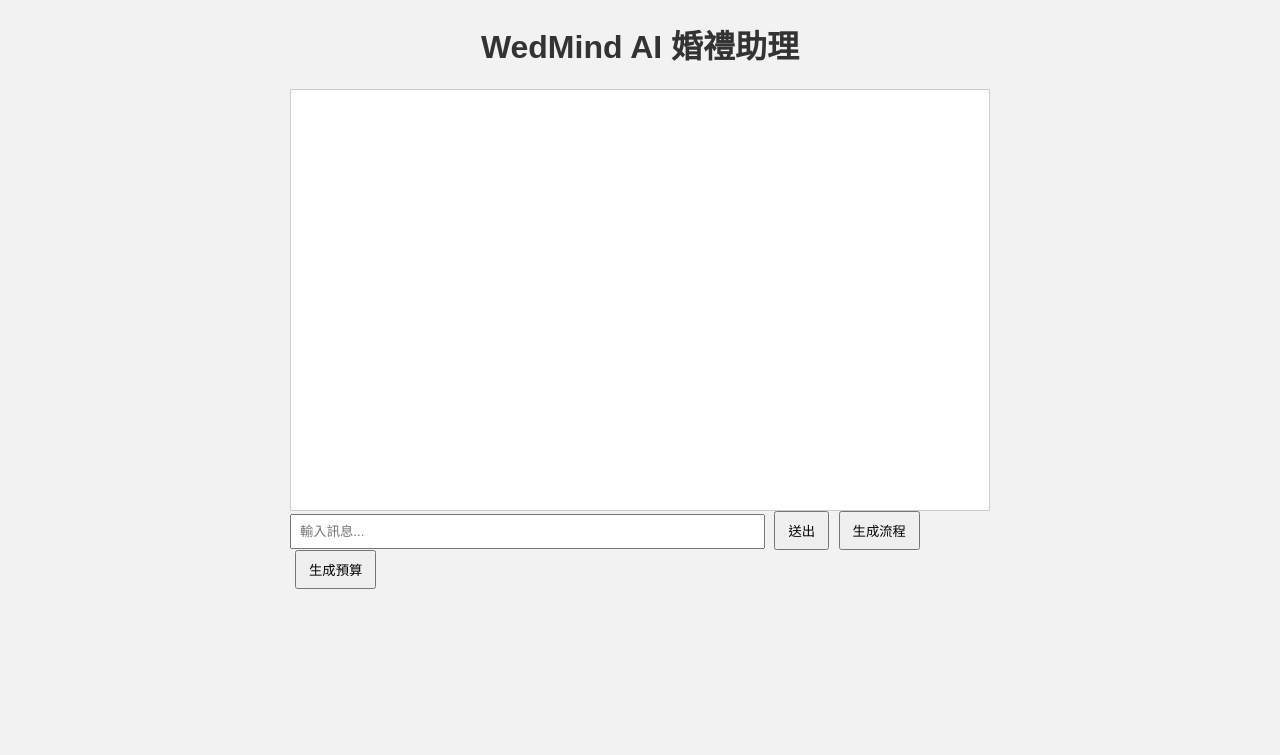
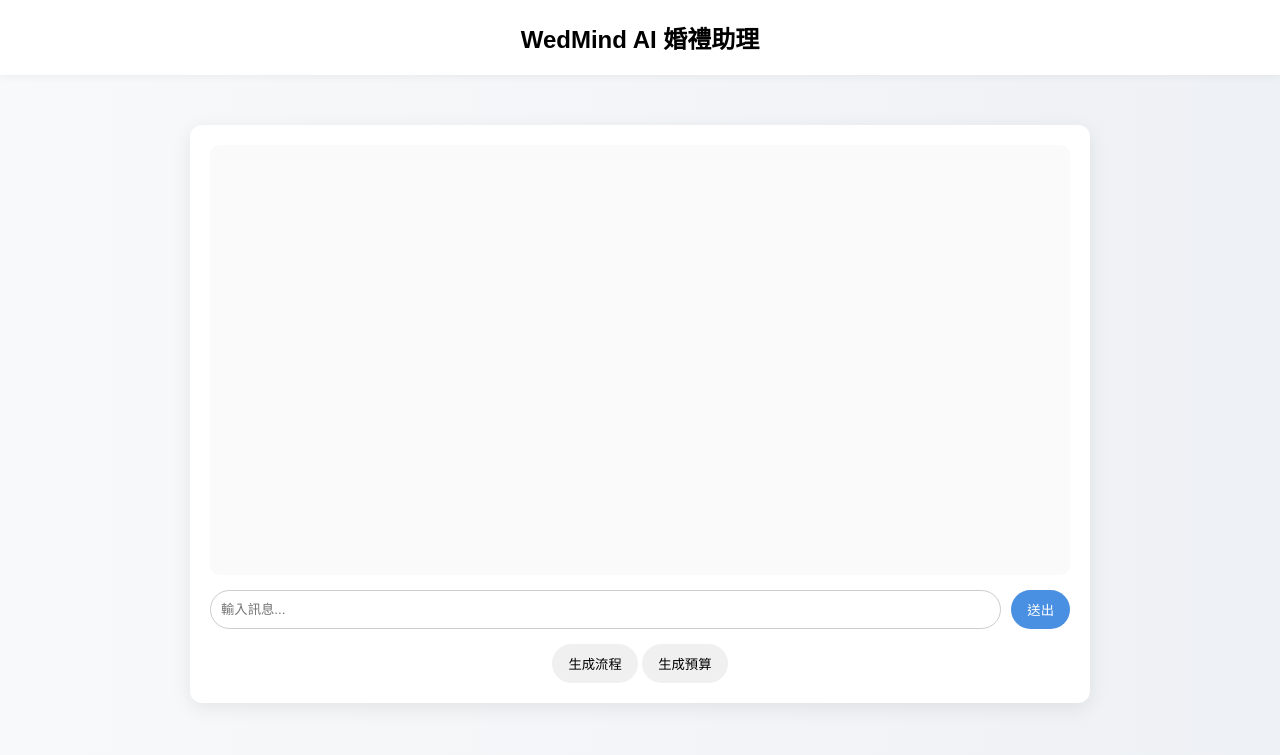
Before and after one commit to chen-yu86/wedmind-ai, a FastAPI app: page / in a window 1280 px wide. Shown: the top 755 px of the page. Run offline with FastAPI, Linux system fonts and the light colour scheme.

Commit message:
升級前端 UI 版面設計

```diff
--- a/templates/index.html
+++ b/templates/index.html
@@ -4,29 +4,132 @@
 <meta charset="UTF-8">
 <meta name="viewport" content="width=device-width, initial-scale=1.0">
 <title>WedMind AI 婚禮助理</title>
+
 <style>
-    body { font-family: Arial, sans-serif; margin: 20px; background: #f2f2f2; }
-    h1 { color: #333; text-align: center; }
-    #chatBox { width: 100%; max-width: 700px; margin: 20px auto; }
-    #messages { border: 1px solid #ccc; height: 400px; overflow-y: auto; padding: 10px; background: #fff; }
-    .user { color: blue; margin: 5px 0; }
-    .bot { color: green; margin: 5px 0; }
-    table { border-collapse: collapse; margin: 5px 0; }
-    table, th, td { border: 1px solid #999; padding: 5px; }
-    input[type="text"] { width: 65%; padding: 8px; }
-    button { padding: 8px 12px; margin-left: 5px; }
+body {
+    font-family: Arial, sans-serif;
+    margin: 0;
+    background: linear-gradient(to right, #f8f9fa, #eef1f5);
+}
+
+header {
+    background: white;
+    padding: 20px;
+    text-align: center;
+    font-size: 24px;
+    font-weight: bold;
+    box-shadow: 0 2px 8px rgba(0,0,0,0.05);
+}
+
+.container {
+    max-width: 900px;
+    margin: 30px auto;
+    padding: 20px;
+}
+
+.card {
+    background: white;
+    border-radius: 12px;
+    padding: 20px;
+    box-shadow: 0 5px 20px rgba(0,0,0,0.08);
+}
+
+#messages {
+    height: 400px;
+    overflow-y: auto;
+    padding: 15px;
+    border-radius: 10px;
+    background: #fafafa;
+    margin-bottom: 15px;
+}
+
+.message {
+    margin: 10px 0;
+    padding: 10px 14px;
+    border-radius: 18px;
+    max-width: 75%;
+    word-wrap: break-word;
+}
+
+.user {
+    background: #d0e6ff;
+    margin-left: auto;
+    text-align: right;
+}
+
+.bot {
+    background: #e8e8e8;
+    margin-right: auto;
+}
+
+.input-area {
+    display: flex;
+    gap: 10px;
+}
+
+input[type="text"] {
+    flex: 1;
+    padding: 10px;
+    border-radius: 20px;
+    border: 1px solid #ccc;
+}
+
+button {
+    padding: 10px 16px;
+    border: none;
+    border-radius: 20px;
+    cursor: pointer;
+    transition: 0.2s;
+}
+
+.primary-btn {
+    background: #4a90e2;
+    color: white;
+}
+
+.secondary-btn {
+    background: #f0f0f0;
+}
+
+button:hover {
+    transform: scale(1.05);
+}
+
+table {
+    width: 100%;
+    border-collapse: collapse;
+    margin-top: 10px;
+}
+
+table, th, td {
+    border: 1px solid #ddd;
+    padding: 6px;
+}
+
+th {
+    background: #f5f5f5;
+}
 </style>
 </head>
+
 <body>
 
-<h1>WedMind AI 婚禮助理</h1>
+<header>WedMind AI 婚禮助理</header>
 
-<div id="chatBox">
-    <div id="messages"></div>
-    <input type="text" id="userInput" placeholder="輸入訊息..." />
-    <button onclick="sendMessage()">送出</button>
-    <button onclick="generateTimeline()">生成流程</button>
-    <button onclick="generateBudget()">生成預算</button>
+<div class="container">
+    <div class="card">
+        <div id="messages"></div>
+
+        <div class="input-area">
+            <input type="text" id="userInput" placeholder="輸入訊息..." />
+            <button class="primary-btn" onclick="sendMessage()">送出</button>
+        </div>
+
+        <div style="margin-top:15px; text-align:center;">
+            <button class="secondary-btn" onclick="generateTimeline()">生成流程</button>
+            <button class="secondary-btn" onclick="generateBudget()">生成預算</button>
+        </div>
+    </div>
 </div>
 
 <script>
@@ -34,7 +137,7 @@ const messagesDiv = document.getElementById("messages");
 
 function appendMessage(sender, text) {
     const div = document.createElement("div");
-    div.className = sender;
+    div.classList.add("message", sender);
     div.innerHTML = text;
     messagesDiv.appendChild(div);
     messagesDiv.scrollTop = messagesDiv.scrollHeight;
@@ -44,23 +147,27 @@ async function sendMessage() {
     const input = document.getElementById("userInput");
     const message = input.value.trim();
     if (!message) return;
+
     appendMessage("user", message);
     input.value = "";
+
+    appendMessage("bot", "處理中...");
 
     const response = await fetch("/chat", {
         method: "POST",
         headers: { "Content-Type": "application/json" },
         body: JSON.stringify({ message })
     });
+
     const data = await response.json();
 
-    // 回覆文字
+    messagesDiv.lastChild.remove(); // 移除處理中
+
     appendMessage("bot", data.reply);
 
-    // 流程表
     if (data.timeline) {
-        appendMessage("bot", "<b>婚禮流程表 📝</b>");
-        let tableHTML = "<table><tr><th>步驟</th><th>時長(小時)</th><th>建議</th></tr>";
+        let tableHTML = "<b>婚禮流程表 📝</b>";
+        tableHTML += "<table><tr><th>步驟</th><th>時長(小時)</th><th>建議</th></tr>";
         data.timeline.forEach(step => {
             tableHTML += `<tr><td>${step.step}</td><td>${step.duration}</td><td>${step.suggestion}</td></tr>`;
         });
@@ -68,10 +175,9 @@ async function sendMessage() {
         appendMessage("bot", tableHTML);
     }
 
-    // 預算表
     if (data.budget) {
-        appendMessage("bot", "<b>婚禮預算建議 💰</b>");
-        let tableHTML = "<table><tr><th>項目</th><th>金額(元)</th></tr>";
+        let tableHTML = "<b>婚禮預算建議 💰</b>";
+        tableHTML += "<table><tr><th>項目</th><th>金額(元)</th></tr>";
         Object.entries(data.budget).forEach(([key, value]) => {
             tableHTML += `<tr><td>${key}</td><td>${value}</td></tr>`;
         });
```
